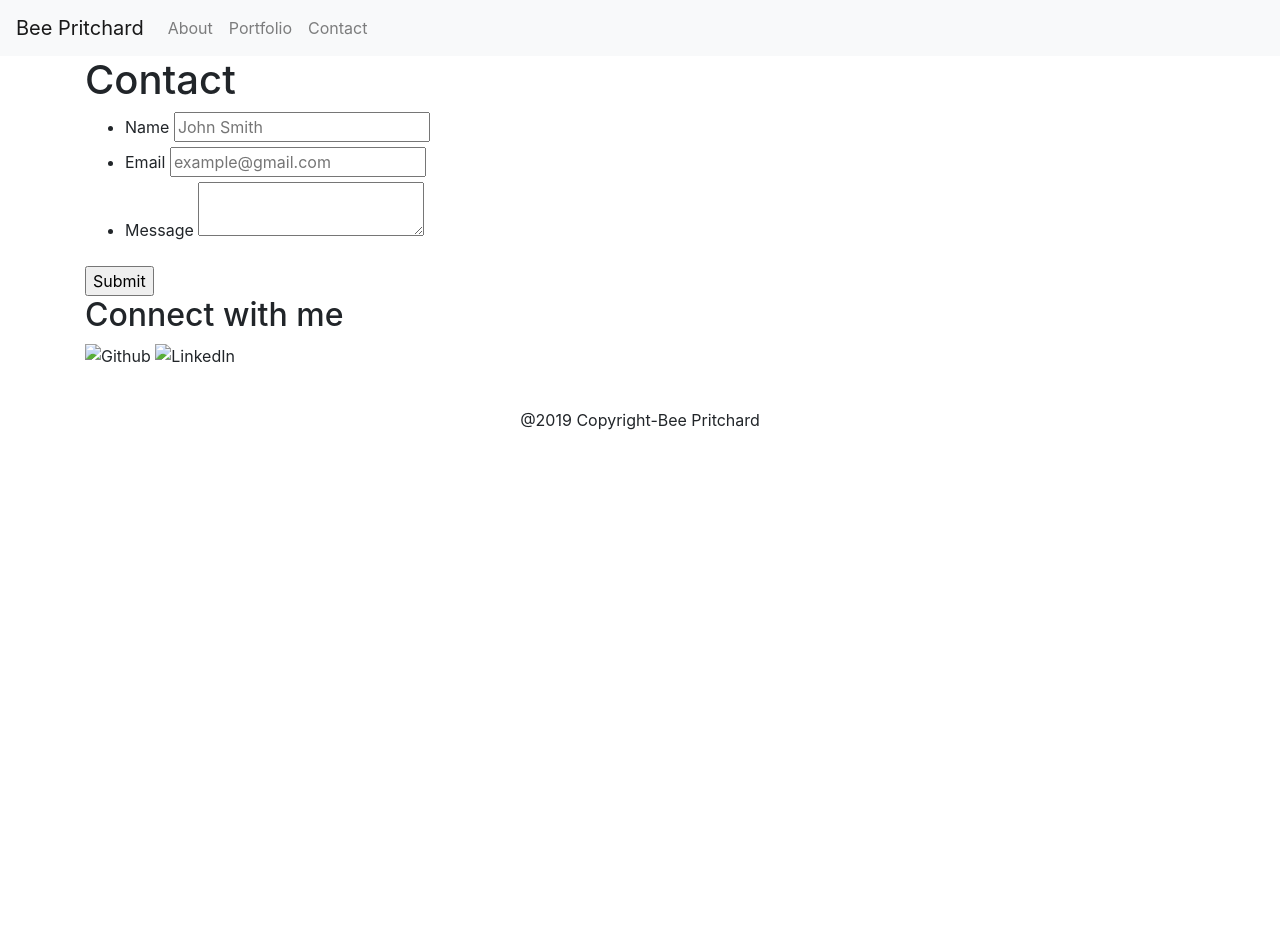
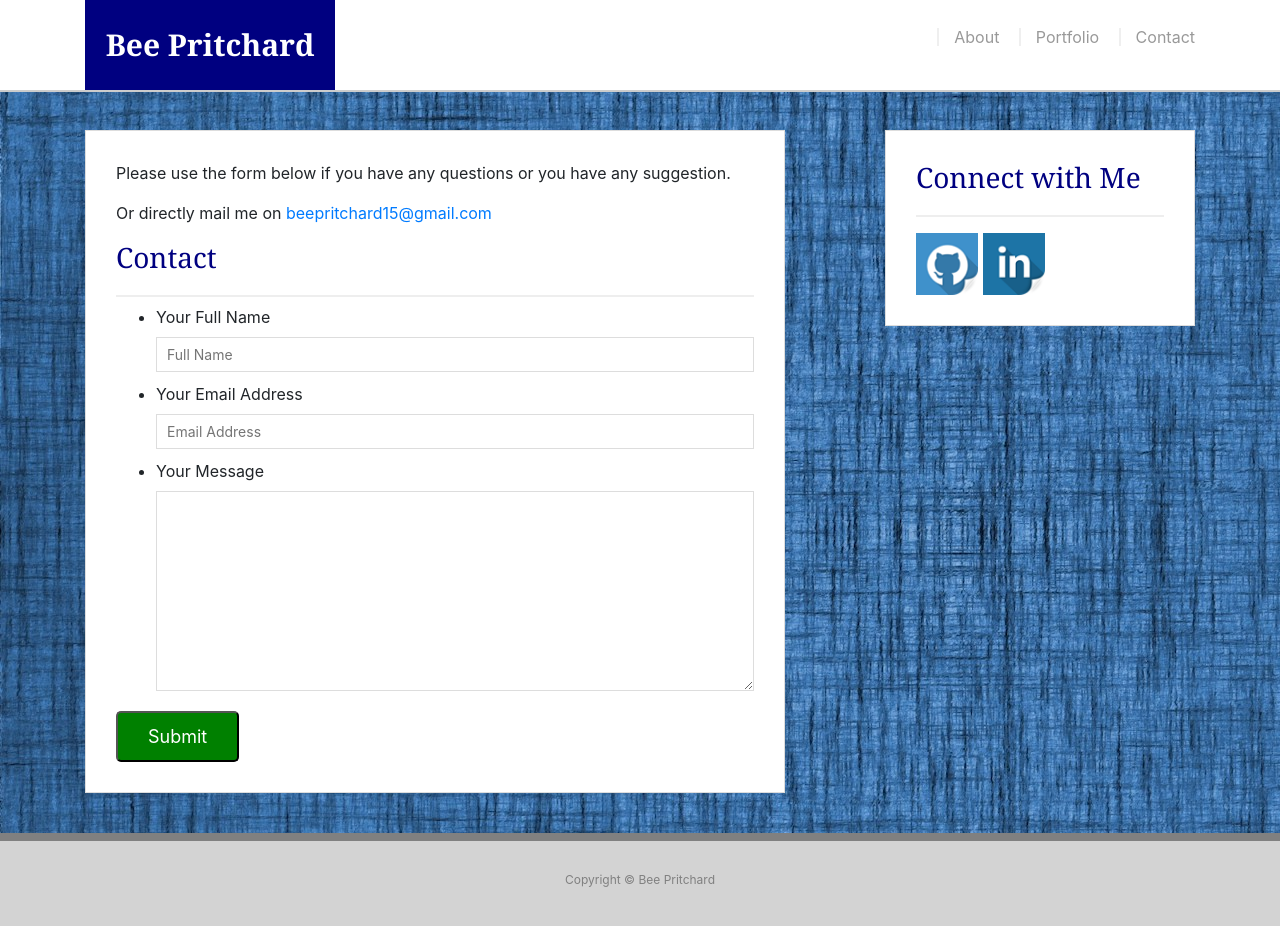
Before and after one commit to beepritchard/Bootstrap-Portfolio, a plain HTML site: page contact.html in a window 1280 px wide. Before the commit the page ends 800 px from the top, so only its background shows below. Drawn offline with nearby package versions, Linux system fonts and the light colour scheme.

Commit message:
update html file

```diff
--- /dev/null
+++ b/assets/css/style.css
@@ -0,0 +1,273 @@
+body {
+    font-family: "Helvetica Neue", Helvetica, sans-serif;
+    font-size: 18px;
+    line-height: 34px;
+    color: #777;
+    background: url("../images/bgimage.jpg");
+}
+
+* {
+    box-sizing: border-box;
+    margin: 0px;
+  }
+
+  /* sticky footer styling */
+
+  /* https://css-tricks.com/snippets/css/sticky-footer/ */
+
+html,body {
+    height: 100%;
+}
+
+.wrapper {
+
+    height: auto !important;
+    height: 100%;
+    min-height: 100%;
+    margin: 0 auto -95px;
+
+
+}
+
+footer,.push {
+    height: 95px;
+}
+
+  /* end sticky footer styling */
+
+  /* start hover styling */
+
+#logo:hover,
+  input[type=submit]:hover {
+    background:lightsteelblue;
+}
+
+nav a:hover {
+    color:navy;
+}
+
+.social:hover {
+    cursor: pointer;
+    opacity: 0.8;
+}
+
+  /* end hover styling */
+
+  /* general styling */
+
+.container {
+    width: 100%;
+    max-width: 960px;
+    margin: 0 auto;
+    clear: both;
+
+}
+
+h1,h2,h3,p {
+    margin-bottom: 20px;
+}
+
+p:last-child {
+    margin-bottom: 0;
+}
+
+h1,h2,h3 {
+    font-family: Georgia, Times, "Times New Roman", serif;
+    font-weight: 700;
+    color: navy;
+}
+
+h1 {
+    padding-bottom: 20px;
+    font-size: 30px;
+    line-height: 49px;
+    border-bottom: 3px solid #ddd;
+}
+
+h2,h3 {
+    font-size: 18px;
+}
+
+  /* header */
+
+#masthead {
+    position: fixed;
+    z-index: 99;
+    width: 100%;
+    margin: 0 0 30px;
+    overflow: auto;
+    color: #fff;
+    background: #fff;
+    border-bottom: 2px solid #ccc;
+
+
+}
+
+#logo {
+    float: left;
+    width: 250px;
+    height: 90px;
+    font-family: Georgia, Times, "Times New Roman", serif;
+    font-size: 30px;
+    font-weight: 700;
+    line-height: 90px;
+    color: #fff;
+    text-align: center;
+    text-decoration: none;
+    background:navy;
+}
+
+nav {
+    float: right;
+    margin-top: 25px;
+}
+
+nav a {
+    display: inline-block;
+    padding-left: 15px;
+    margin-left: 15px;
+    line-height: 18px;
+    color: #999;
+    text-decoration: none;
+    border-left: 2px solid #efefef;
+}
+
+nav a:first-child {
+    border-right: 0 none;
+}
+
+/* footer */
+
+footer {
+    padding: 30px 0;
+    clear: both;
+    font-size: 12px;
+    color: #fff;
+    color:gray;
+    text-align: center;
+    background:lightgrey;
+    border-top: 8px solid gray;
+}
+
+  /* sidebar */
+
+.sidebar {
+    float: right;
+    width: 100%;
+    max-width: 310px;
+    padding: 30px;
+    margin-bottom: 20px;
+    background: #fff;
+    border: 1px solid #ddd;
+}
+
+h3,.sidebar h2 {
+    padding-bottom: 20px;
+    margin-bottom: 15px;
+    line-height: 22px;
+    border-bottom: 2px solid #eee;
+}
+
+.social {
+    width: 62px;
+    height: 62px;
+    margin-top: 8px;
+    margin-right: 5px;
+}
+
+.social:last-child {
+    margin-right: 0;
+}
+
+  /* main */
+
+#main-container {
+    padding-top: 130px;
+}
+
+.main-section {
+    float: left;
+    width: 100%;
+    max-width: 700px;
+    padding: 30px;
+    margin: 0 0 40px;
+    background: #fff;
+    border: 1px solid #ddd;
+}
+
+/* portfolio page */
+
+.work {
+    position: relative;
+    float: left;
+    width: 274px;
+    margin: 20px 0 25px;
+    overflow: auto;
+  }
+
+  .work:nth-child(even) {
+    margin-right: 40px;
+  }
+
+  .work img {
+    width: 100%;
+
+    border: 0 none;
+    opacity: .8;
+  }
+
+  .work h3 {
+    position: absolute;
+    bottom: 20px;
+    width: 100%;
+    padding: 15px;
+    margin-bottom: 0;
+    font-weight: 300;
+    line-height: 20px;
+    color: #ffffff;
+    text-align: center;
+    background: navy;
+    border-bottom: 0;
+  }
+
+  .auth-image {
+    float: left;
+    width: 200px;
+    height: auto;
+    margin-top: 10px;
+    margin-right: 25px;
+  }
+  /* contact page */
+
+#contact-form ul {
+    margin-bottom: 20px;
+}
+
+#contact-form li {
+    margin-bottom: 10px;
+}
+
+label,input[type=text],input[type=email],textarea {
+    display: block;
+    width: 100%;
+}
+
+input[type=text],input[type=email],textarea {
+    height: 35px;
+    padding: 0 10px;
+    font-size: 14px;
+    border: 1px solid #ddd;
+}
+
+textarea {
+    height: 200px;
+}
+
+input[type=submit] {
+    padding: 10px 30px;
+    font-size: 18px;
+    color: #fff;
+    cursor: pointer;
+    background: green;
+    border-radius: 5px;
+}
--- a/contact.html
+++ b/contact.html
@@ -1,91 +1,86 @@
-<!DOCTYPE html>
-<html lang="en">
+<!doctype html>
+<html lang="en-us">
+
 <head>
   <meta charset="UTF-8">
-    <meta name="viewport" content="width=device-width, initial-scale=1.0">
-    <meta http-equiv="X-UA-Compatible" content="ie=edge">
+  <meta name="viewport" content="width=device-width, initial-scale=1">
 
-    <title>About me</title>
+  <title>About | Bee Pritchard</title>
+  <link rel="stylesheet" type="text/css" href="assets/css/style.css">
 
-    <link rel="stylesheet" href="https://maxcdn.bootstrapcdn.com/bootstrap/4.0.0/css/bootstrap.min.css">
-    <link rel="stylesheet" href="https://maxcdn.bootstrapcdn.com/font-awesome/4.7.0/css/font-awesome.min.css">
-    <link rel="stylesheet" type="text/css" href="style.css">
+  <link rel="stylesheet" href="https://stackpath.bootstrapcdn.com/bootstrap/4.3.1/css/bootstrap.min.css"
+        integrity="sha384-ggOyR0iXCbMQv3Xipma34MD+dH/1fQ784/j6cY/iJTQUOhcWr7x9JvoRxT2MZw1T" crossorigin="anonymous">
+  <script src="https://stackpath.bootstrapcdn.com/bootstrap/4.3.1/js/bootstrap.min.js"
+        integrity="sha384-JjSmVgyd0p3pXB1rRibZUAYoIIy6OrQ6VrjIEaFf/nJGzIxFDsf4x0xIM+B07jRM" crossorigin="anonymous"></script>
+  <script src="https://ajax.googleapis.com/ajax/libs/jquery/3.4.1/jquery.min.js"></script>
+
 
 </head>
 
 <body>
-    <!-- create nav bar -->
-    <nav class="navbar navbar-expand-lg navbar-light bg-light">
-        <a class="navbar-brand text-black" href="index.html">Bee Pritchard</a>
-        <button class="navbar-toggler" type="button" data-toggle="collapse"
-                data-target="#navbarID"
-                aria-controls="navbarID"
-                aria-expanded="false" aria-label="Toggle navigation">
-        </button>
-        <div class="collapse navbar-collapse" id="navbarID">
-            <ul class="navbar-nav mr-auto">
-              <li class="nav-item">
-                <a class="nav-link" href="index.html">About</a>
-              </li>
-              <li class="nav-item">
-                <a class="nav-link" href="portfolio.html">Portfolio</a>
-              </li>
-              <li class="nav-item">
-                <a class="nav-link" href="contact.html">Contact</a>
-              </li>
-            </ul>
+
+  <header id="masthead">
+
+    <div class="container">
+      <a href="index.html" id="logo">Bee Pritchard</a>
+      <nav>
+        <a href="index.html">About</a>
+        <a href="portfolio.html">Portfolio</a>
+        <a href="contact.html">Contact</a>
+      </nav>
     </div>
-    </nav>
+  </header>
 
+  <div class="wrapper">
     <div id="main-container" class="container">
         <section class="main-section">
-            <h1>Contact</h1>
+            <p>Please use the form below if you have any questions or you have any suggestion.</p>
+            <p>Or directly mail me on
+                <a href=mailto:beepritchard15@gmail.com?
+                subject="subject text">beepritchard15@gmail.com</a>
+
+            </p>
+          <h3>Contact</h3>
 
           <form id="contact-form">
             <ul>
               <li>
-                        <label for="name">Name</label>
-                        <input type="text" name="name" id="
-                        name" placeholder="John Smith"
-                        required="resuired">
-
+                <label for="name">Your Full Name</label>
+                <input type="text" id="name" name="name" placeholder="Full Name" required="required">
               </li>
               <li>
-                        <label for="email">Email</label>
-                        <input type="text" name="email" id="
-                        email" placeholder="example@gmail.com"
-                        required="resuired">
-
+                <label for="email">Your Email Address</label>
+                <input type="email" id="email" name="email" placeholder="Email Address" required="required">
               </li>
               <li>
-                        <label for="message">Message</label>
-                        <textarea id="message" name="message"
-                        required="resuired"></textarea>
+                <label for="message">Your Message</label>
+                <textarea id="message" name="message" required="required"></textarea>
               </li>
             </ul>
-                <input type="submit" name="submit">
+            <input type="submit">
           </form>
-
         </section>
 
         <section class="sidebar">
             <div id="connect">
-                <h2>Connect with me</h2>
-                <img src="assets/images/github-64.png" class="social"
-                    alt="Github">
-                    <img src="assets/images/In-64.png" class="social"
-                    alt="LinkedIn">
+              <h3>Connect with Me</h3>
+
+                <a href="https://github.com/beepritchard">
+                <img src="assets/images/GitHub-64.png" class="social" alt="Github">
+                </a>
+                <a href="https://www.linkedin.com/in/sirintorn-pritchard-2b8b80104">
+                <img src="assets/images/In-64.png" class="social" alt="LinkedIn">
+                </a>
             </div>
           </section>
-
         <div class="push"></div>
     </div>
-     <!-- creating footer-- -->
 
-    <footer class="footer-copyright font-small blue pt-4">
-        <div class="footer-copyright text-center py-3">
-            <p>@2019 Copyright-Bee Pritchard</p>
+    <footer>
+        <div class="container">
+          Copyright &copy Bee Pritchard
         </div>
       </footer>
+
     </body>
     </html>
```
Also changed, not shown: indexolder.html (added, +65 -0 lines), portfolio.html (+14 -13 lines), assets/images/GitHub-64.png (added), assets/images/In-64.png (added), assets/images/MovieTastic.png (added), assets/images/Picprofile.jpg (added), assets/images/TourKit.png (added), assets/images/TrainSchedule.png (added), assets/images/Trivia Game.png (added), assets/images/bgimage.jpg (added), 3 other files. Lines whose indentation alone changed are shown as unchanged.
